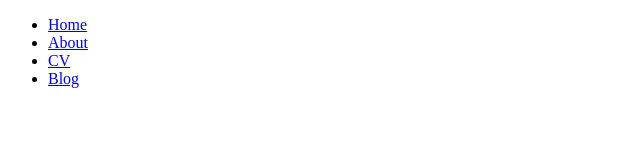
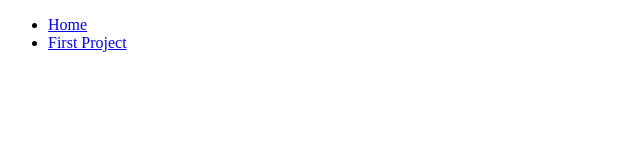
Before and after one commit to jannikuni/jannikuni.github.io, a plain HTML site: page index.html in a window 1280 px wide. Shown: the whole page, without its empty margins (0-640 px from the left). Drawn offline with Linux system fonts and the light colour scheme.

Commit message:
Update index.html

```diff
--- a/index.html
+++ b/index.html
@@ -7,9 +7,7 @@
 		<nav>
     		<ul>
         		<li><a href="/">Home</a></li>
-	        	<li><a href="/about">About</a></li>
-        		<li><a href="/cv">CV</a></li>
-        		<li><a href="/blog">Blog</a></li>
+	        	<li><a href="/test.html">First Project</a></li>
     		</ul>
 		</nav>
 		<div class="container">
```
